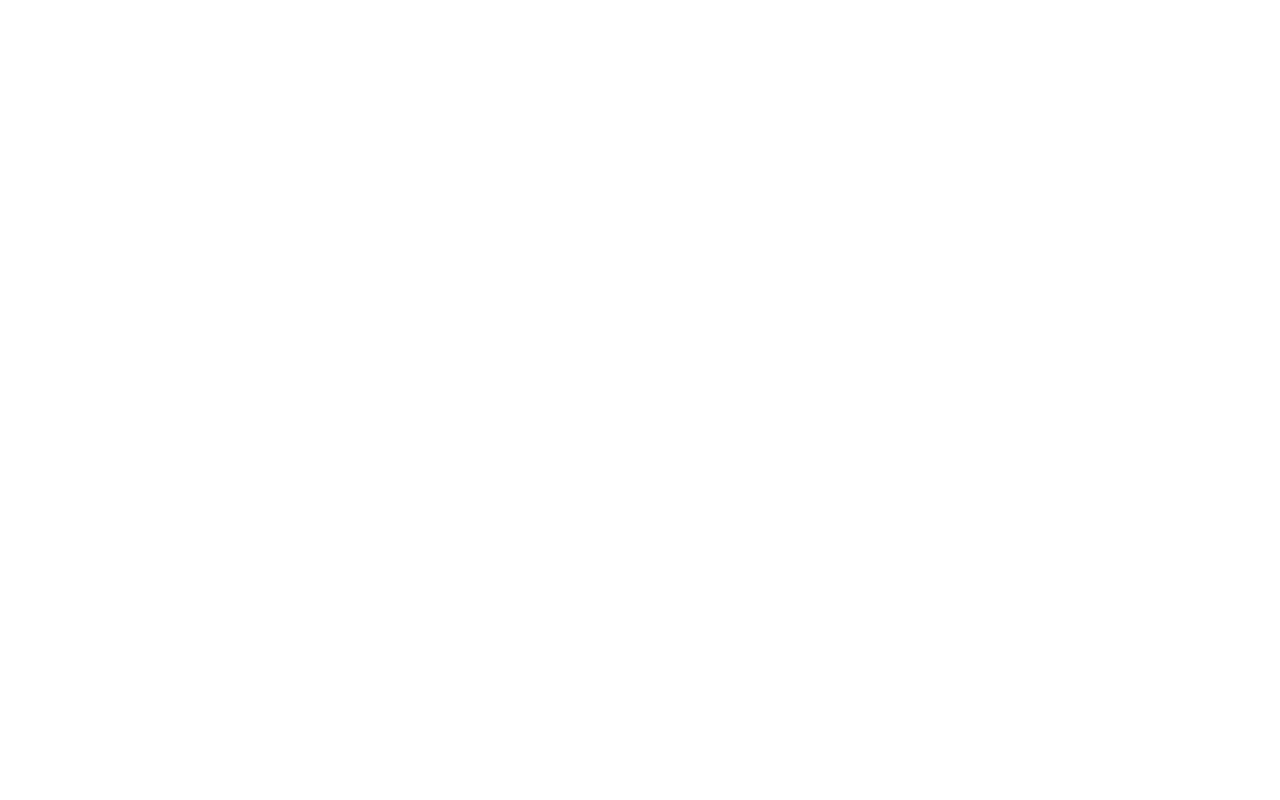
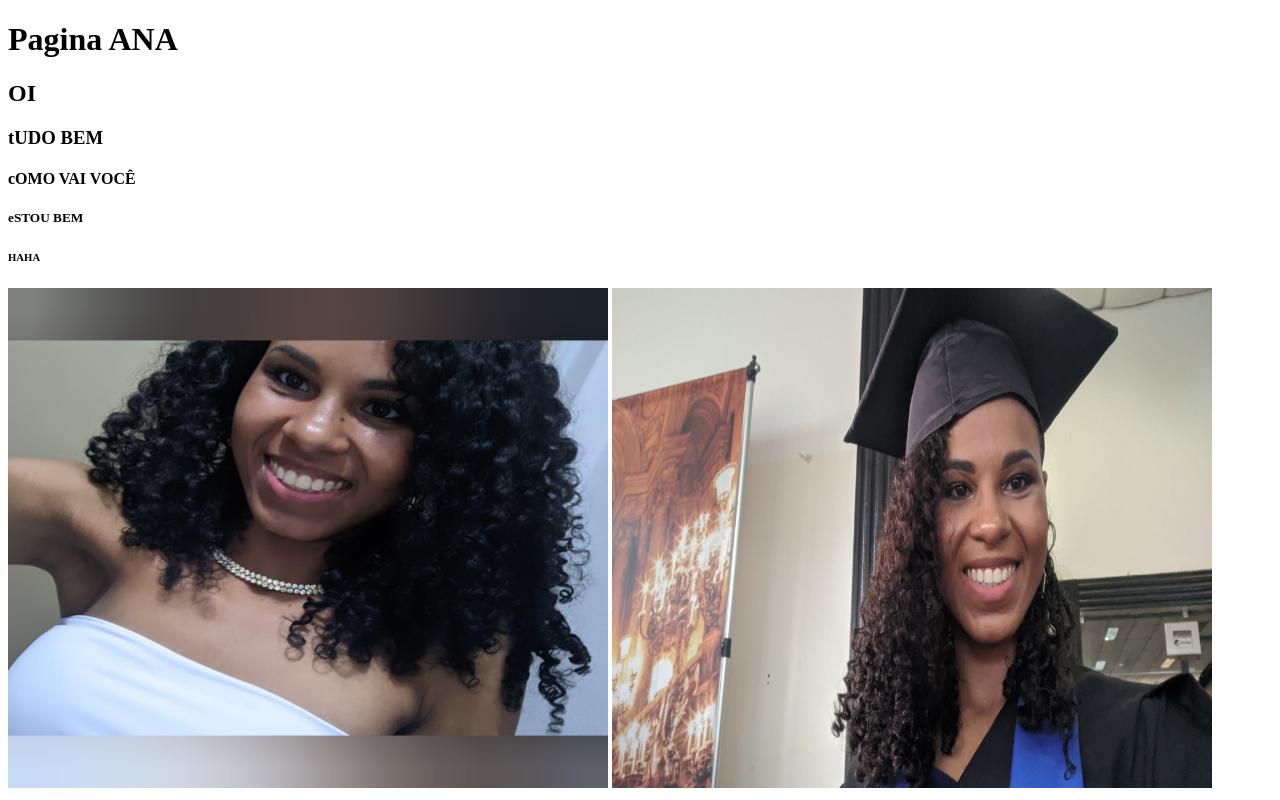
Before and after one commit to AnaBeatriz20024/html02, a plain HTML site: page index.html in a window 1280 px wide. Drawn offline with Linux system fonts and the light colour scheme.

Commit message:
css e alterações

```diff
--- a/index.html
+++ b/index.html
@@ -4,8 +4,17 @@
     <meta charset="UTF-8">
     <meta name="viewport" content="width=device-width, initial-scale=1.0">
     <title>Html 02 </title>
+    <link rel="stylesheet" href="style.css">
 </head>
 <body>
+    <h1> Pagina ANA </h1>
+    <h2> OI </h2>
+    <H3> tUDO BEM </H3>
+    <H4> cOMO VAI VOCÊ</H4>
+    <h5> eSTOU BEM</h5>
+    <H6> HAHA </H6>
+    <img src="anaeu.jpg" alt="Ana" />
+    <img src="anaeu0.jpg" alt="Ana02" />
 
 </body>
 </html>
--- /dev/null
+++ b/style.css
@@ -0,0 +1,4 @@
+img{
+    height: 500px;
+    width: 600px;
+}
```
Also changed, not shown: anaeu.jpg (added), anaeu0.jpg (added).
